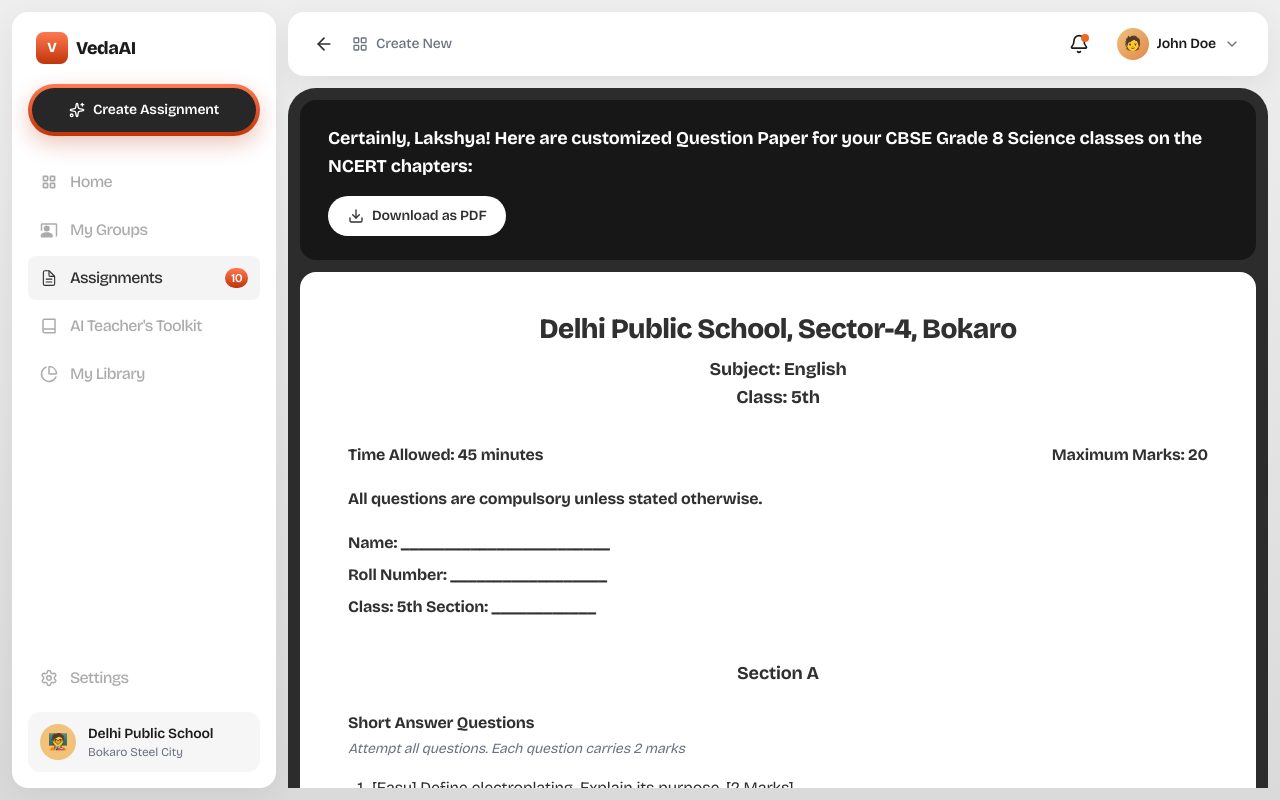
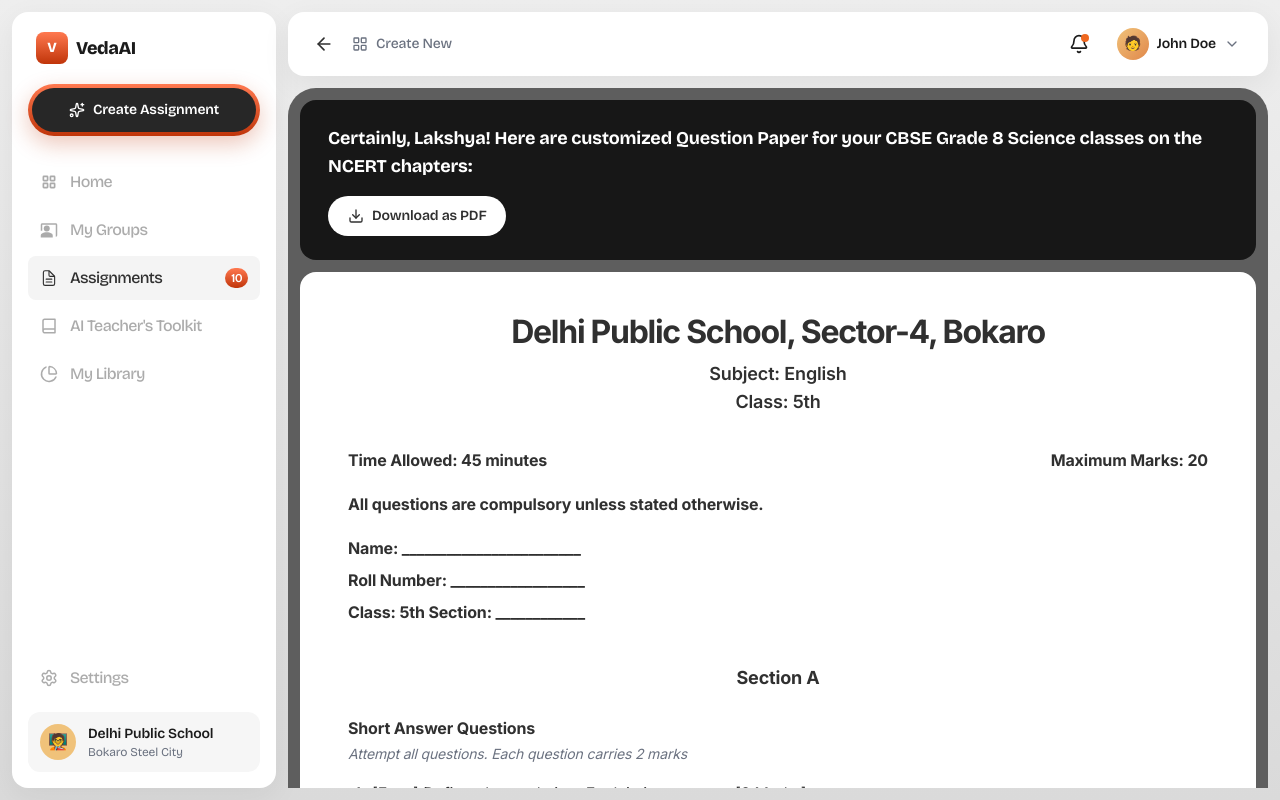
Before and after one commit to sanki92/Assignment_VedaAI, a Next.js app in the folder frontend/: page /assignments/1 in a window 1280 px wide. Built offline with nearby package versions, Linux system fonts and the light colour scheme.

Commit message:
style: use inter font for question paper and set output frame color

```diff
--- a/frontend/src/app/(dashboard)/assignments/[id]/page.tsx
+++ b/frontend/src/app/(dashboard)/assignments/[id]/page.tsx
@@ -9,16 +9,16 @@ export default function OutputPage() {
     <>
       <Topbar title="Create New" />
       <main className="flex min-h-0 flex-1 flex-col overflow-y-auto pb-8 scrollbar-thin">
-        <div className="rounded-[28px] bg-[#2c2c2c] p-3">
+        <div className="rounded-[28px] bg-[#5e5e5e] p-3">
           <OutputHeader message={paper.message} />
 
-          <article className="mt-3 rounded-2xl bg-white px-12 py-10 text-ink">
+          <article className="mt-3 rounded-2xl bg-white px-12 py-10 font-paper text-ink">
             <header className="text-center">
-              <h1 className="text-[28px] font-extrabold leading-tight tracking-[-0.02em]">
+              <h1 className="text-[32px] font-bold leading-tight tracking-[-0.04em]">
                 {paper.school}
               </h1>
-              <p className="mt-2 text-lg font-bold">Subject: {paper.subject}</p>
-              <p className="text-lg font-bold">Class: {paper.grade}</p>
+              <p className="mt-2 text-lg font-semibold">Subject: {paper.subject}</p>
+              <p className="text-lg font-semibold">Class: {paper.grade}</p>
             </header>
 
             <div className="mt-8 flex items-center justify-between text-base font-bold">
--- a/frontend/src/app/globals.css
+++ b/frontend/src/app/globals.css
@@ -9,6 +9,7 @@
   --color-background: var(--background);
   --color-foreground: var(--foreground);
   --font-sans: var(--font-bricolage);
+  --font-paper: var(--font-inter);
 
   --color-canvas: #e9e9e9;
   --color-surface: #ffffff;
--- a/frontend/src/app/layout.tsx
+++ b/frontend/src/app/layout.tsx
@@ -1,11 +1,17 @@
 import type { Metadata } from "next";
-import { Bricolage_Grotesque } from "next/font/google";
+import { Bricolage_Grotesque, Inter } from "next/font/google";
 import "./globals.css";
 
 const bricolage = Bricolage_Grotesque({
   variable: "--font-bricolage",
   subsets: ["latin"],
   weight: ["400", "500", "600", "700", "800"],
+});
+
+const inter = Inter({
+  variable: "--font-inter",
+  subsets: ["latin"],
+  weight: ["400", "500", "600", "700"],
 });
 
 export const metadata: Metadata = {
@@ -19,7 +25,7 @@ export default function RootLayout({
   children: React.ReactNode;
 }>) {
   return (
-    <html lang="en" className={`${bricolage.variable}`}>
+    <html lang="en" className={`${bricolage.variable} ${inter.variable}`}>
       <body className="min-h-screen bg-canvas text-ink antialiased">
         {children}
       </body>
```
